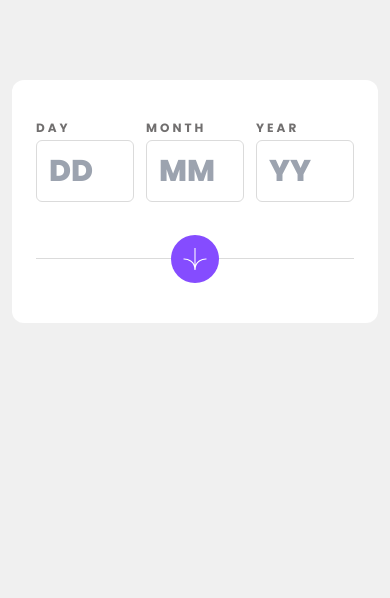
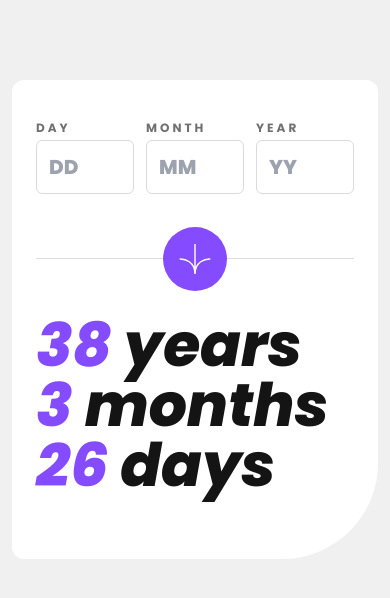
Before and after one commit to UnsuspectedNoob/age-calculator, a React (Vite) app: page / in a window 390 px wide. Shown: the top 598 px of the page. Built offline with nearby package versions, Linux system fonts and the light colour scheme.

Commit message:
finish mobile design

```diff
--- a/src/App.jsx
+++ b/src/App.jsx
@@ -1,6 +1,7 @@
-import React, { useState } from 'react'
+import React, { useState } from 'react';
 import DateInput from './components/DateInput';
-import { icon } from './assets/images'
+import { icon } from './assets/images';
+import { age } from "./age"
 
 function App() {
   const [day, setDay] = useState('');
@@ -8,11 +9,12 @@ function App() {
   const [year, setYear] = useState('');
 
   return (
-    <div className='font-poppins bg-white py-10 rounded-xl border-e-blue-100 px-6 max-w-3xl'>
+    <div
+      className='font-poppins bg-white py-10 rounded-xl border-e-blue-100 px-6 max-w-3xl rounded-br-[96px]'>
 
-      <form>
+      <div>
 
-        <div className='flex gap-x-3 mb-14'>
+        <div className='flex gap-x-3 mb-16'>
           <DateInput
             id={'day'}
             name={'day'}
@@ -35,12 +37,26 @@ function App() {
           />
         </div>
 
-        <div className='relative border-t border-neutral-l-grey'>
-          <button type='submit' className='flex justify-center items-center bg-primary-purple w-12 h-12 rounded-full p-3 mx-auto -mt-6'>
+        <div className='flex justify-center border-t border-neutral-l-grey'>
+          <button
+            type='submit'
+            className='flex justify-center items-center bg-primary-purple w-16 h-16 rounded-full p-4 -mt-8'>
             <img src={icon} alt="icon" />
           </button>
         </div>
-      </form>
+      </div>
+
+      <div className='my-6 pr-3 text-neutral-off-black'>
+        <p className='text-6xl whitespace-nowrap font-extrabold italic'>
+          <span className='text-primary-purple'>38</span> years
+        </p>
+        <p className='text-6xl whitespace-nowrap font-extrabold italic'>
+          <span className='text-primary-purple'>3</span> months
+        </p>
+        <p className='text-6xl whitespace-nowrap font-extrabold italic'>
+          <span className='text-primary-purple'>26</span> days
+        </p>
+      </div>
 
 
     </div>
--- a/src/age.js
+++ b/src/age.js
@@ -45,5 +45,3 @@ export const age = function(day, month, year) {
     }
   };
 }
-
-console.log(age(5, 3, 2002))
--- a/src/components/DateInput.jsx
+++ b/src/components/DateInput.jsx
@@ -17,7 +17,7 @@ function DateInput({name, id, state, setState}) {
       <input
         id={`${id}`}
         type="number"
-        className='w-full border border-neutral-l-grey p-3 rounded-md text-neutral-off-black text-3xl uppercase font-extrabold outline-none focus:border-primary-purple transition'
+        className='w-full border border-neutral-l-grey p-3 rounded-md text-neutral-off-black text-xl uppercase font-extrabold outline-none focus:border-primary-purple transition'
         onChange={() => {
           let value = document.getElementById(`${id}`).value
           console.log(value)
```
